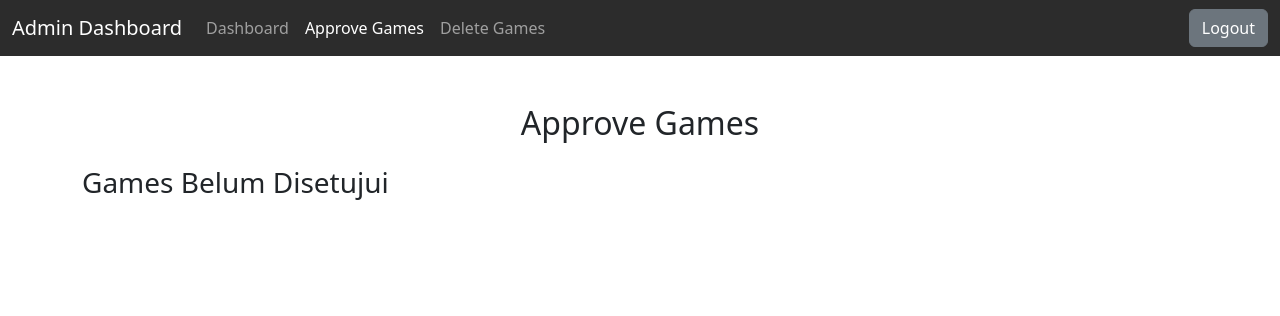
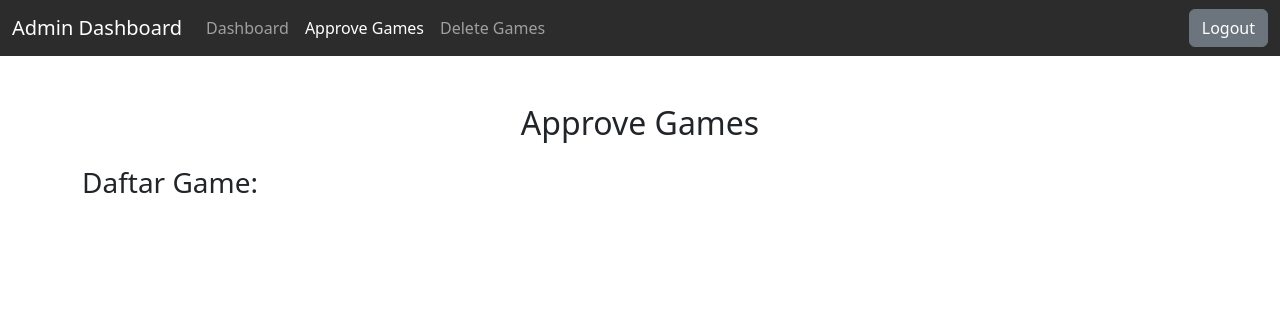
Before and after one commit to D3VIDE/tekweb_project, a PHP site: page /admin_approve_games.php in a window 1280 px wide. Shown: the top 316 px of the page. Run offline with PHP 8.4, Linux system fonts and the light colour scheme; the visitor is signed in with stand-in values (Sample User, id 1); data that the repository does not hold is empty.

Commit message:
fixed style

```diff
--- a/main_form/admin_approve_games.php
+++ b/main_form/admin_approve_games.php
@@ -19,6 +19,7 @@ $query_pending = "
         g.id_game,
         g.game_name,
         g.game_desc,
+        g.games_image,
         p.publisher_name
     FROM games g
     JOIN publisher p ON g.id_publisher = p.id_publisher
@@ -92,18 +93,22 @@ if ($_SERVER['REQUEST_METHOD'] === 'POST' && isset($_POST['action']) && $_POST['
             </div>
         <?php endif; ?>
 
-        <h3 class="mt-4">Games Belum Disetujui</h3>
-        <div class="list-group">
+        <h3 class="mt-4">Daftar Game:</h3>
+        <div class="row">
             <?php while ($row = $result_pending->fetch_assoc()): ?>
-                <div class="list-group-item">
-                    <h5><?php echo $row['game_name']; ?></h5>
-                    <p><?php echo $row['game_desc']; ?></p>
-                    <p>Publisher: <?php echo $row['publisher_name']; ?></p>
-                    <form method="POST" class="d-flex">
-                        <input type="hidden" name="game_id" value="<?php echo $row['id_game']; ?>">
-                        <button type="submit" name="action" value="approve" class="btn btn-success">Approve</button>
-                        <button type="submit" name="action" value="delete" class="btn btn-danger" onclick="return confirm('Are you sure you want to Reject this game?');">Reject</button>
-                    </form>
+                <div class="col-md-4 mb-4">
+                    <div class="card h-100">
+                        <img src="<?php echo $row['games_image']; ?>" alt="Cover" class="card-img-top" style="height: 200px; object-fit: cover;">
+                        <div class="card-body">
+                            <h5 class="card-title"><?php echo $row['game_name']; ?></h5>
+                            <p class="card-text"><?php echo $row['game_desc']; ?></p>
+                            <p class="text-muted">Publisher: <?php echo $row['publisher_name']; ?></p>
+                            <form method="POST">
+                                <input type="hidden" name="game_id" value="<?php echo $row['id_game']; ?>">
+                                <button type="submit" name="action" value="approve" class="btn btn-primary">Approve</button>
+                            </form>
+                        </div>
+                    </div>
                 </div>
             <?php endwhile; ?>
         </div>
```
